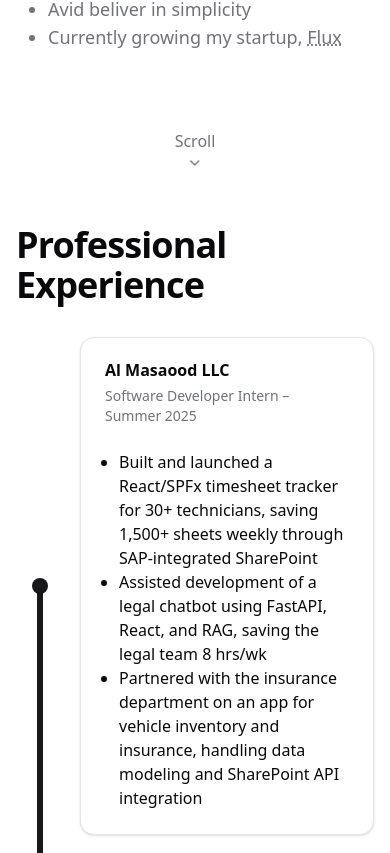
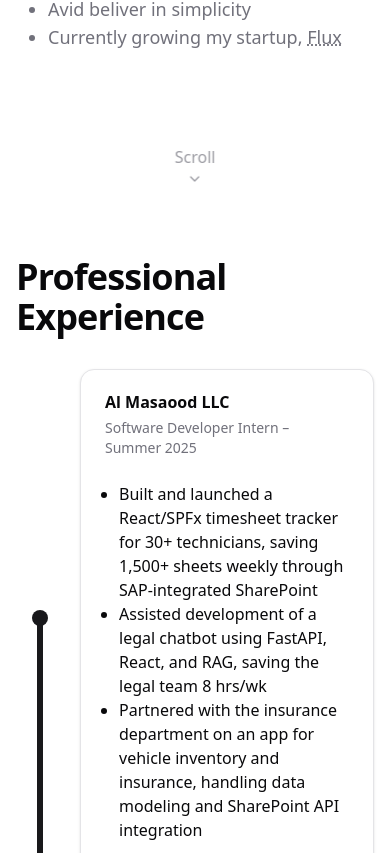
Before and after one commit to MysteryCoder456/rehatsingh.cv, a Next.js app: page / in a window 390 px wide. Shown: the part 651-1504 px from the top of the page. Built offline with nearby package versions, Linux system fonts and the light colour scheme.

Commit message:
fix: scroll prompt on mobile

```diff
--- a/app/globals.css
+++ b/app/globals.css
@@ -160,4 +160,8 @@
   ol {
     @apply list-decimal;
   }
+
+  section {
+    @apply mt-8;
+  }
 }
--- a/app/page.tsx
+++ b/app/page.tsx
@@ -13,7 +13,7 @@
 export default function Home() {
   return (
     <main className="h-full flex flex-col gap-8">
-      <section className="h-screen -mt-18">
+      <section className="h-lvh -mt-18">
         <Hero />
       </section>
 
--- a/src/components/hero.tsx
+++ b/src/components/hero.tsx
@@ -49,7 +49,7 @@
       </div>
 
       <span
-        className={`absolute bottom-4 left-[50%] translate-x-[-50%] text-base text-muted-foreground flex flex-col items-center transition-opacity ${cn(!showScrollLabel && "opacity-0")}`}
+        className={`absolute bottom-0 left-[50%] translate-x-[-50%] text-base text-muted-foreground flex flex-col items-center transition-opacity ${cn(showScrollLabel ? "opacity-70" : "opacity-0")}`}
       >
         Scroll
         <ChevronDownIcon className="w-[1em] animate-bounce" />
```
